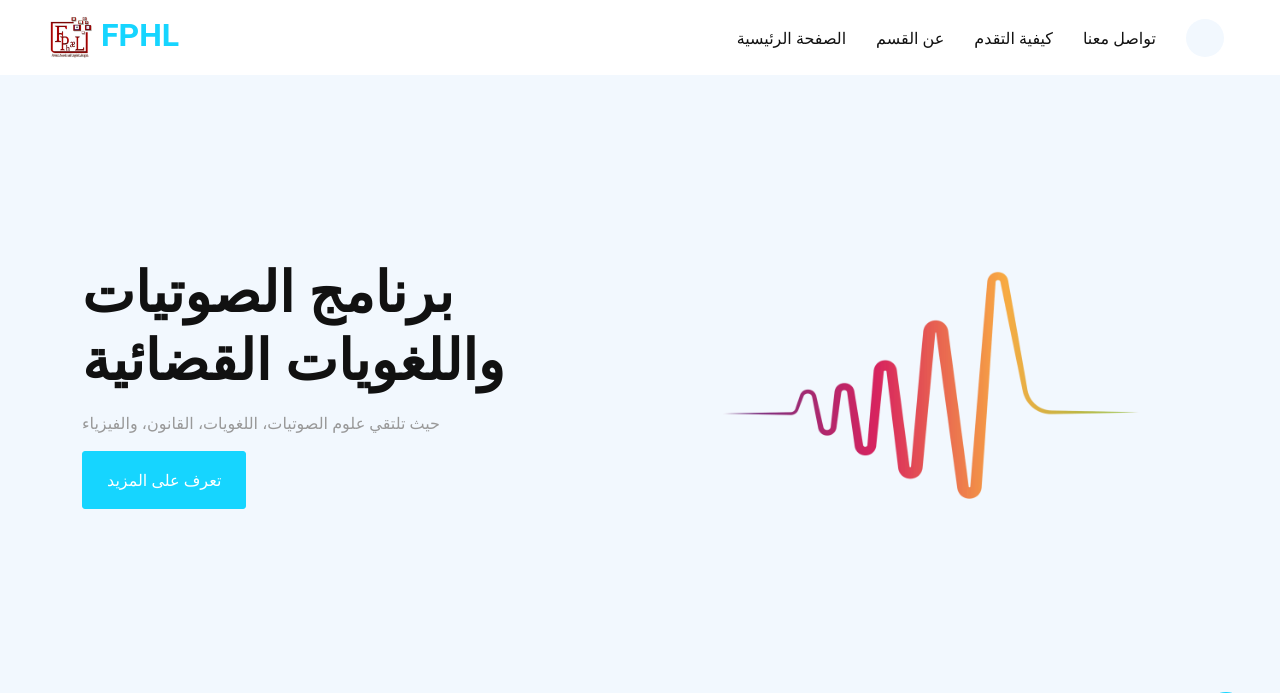
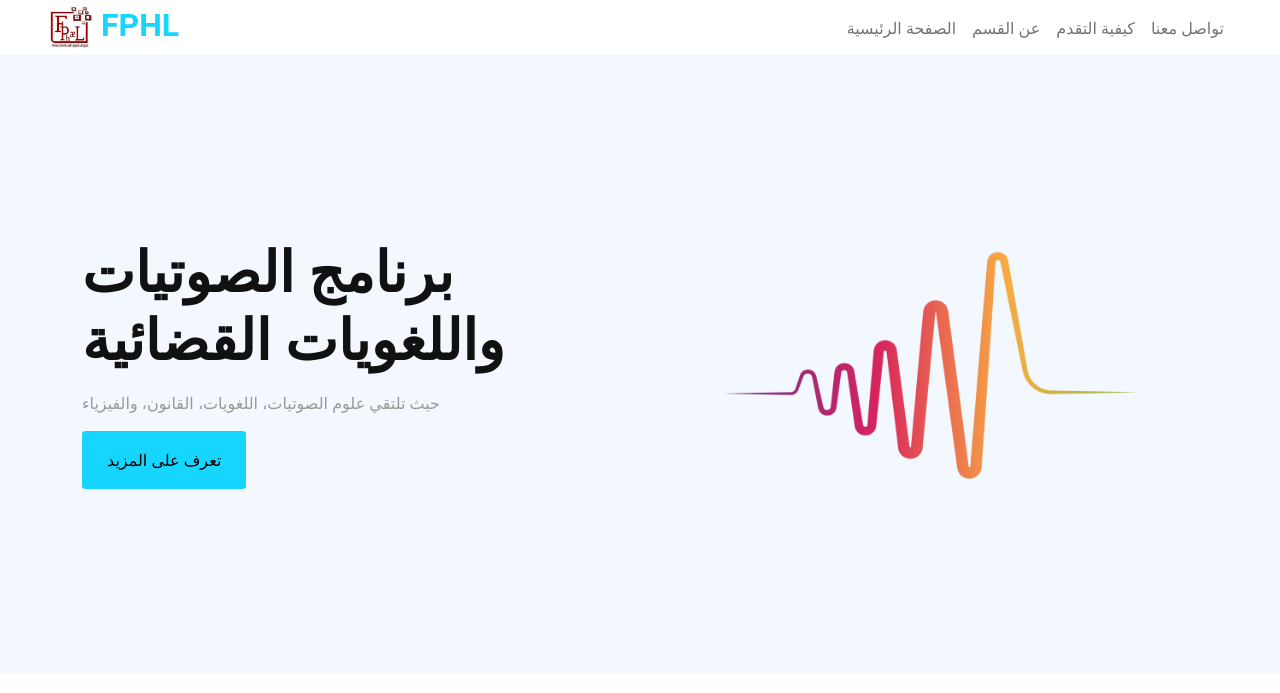
Before and after one commit to mohabgabber/fphlcore, a Django app: page / in a window 1280 px wide. Shown: the top 693 px of the page. Run offline with Django 4.2, Linux system fonts and the light colour scheme; data that the repository does not hold is empty; some libraries are stand-ins or nearby versions.

Commit message:
removed unnecessary imports

```diff
--- a/landing/templates/landing/about-card.html
+++ /dev/null
@@ -1,29 +0,0 @@
-{% load static %}
-<div class="container-xxl py-5">
-    <div class="container">
-        <div class="row g-5 align-items-center text-end">
-            <div class="col-lg-6 wow fadeInUp" data-wow-delay="0.1s">
-                <img class="img-fluid" src="{% static 'img/hero-6.jpg' %}" alt="">
-            </div>
-            <div class="col-lg-6 wow fadeInUp" data-wow-delay="0.5s">
-                <div class="h-100">
-                    <h1 class="display-6">عن القسم</h1>
-                    <p class="fs-4">
-                        صمم برنامج الصوتيات واللغويات القضائية ليتسق مع رسالة جامعة الاسكندرية فى تشجيع الدراسات البينية
-                        التى تسهم فى مجالات
-                        مهمة فى المجتمع، إذ يهدف البرنامج إلى تخريج طلاب قادرين على استخدام اللغة فى تحليل البيانات
-                        الوصفية فى مجموعة واسعة من
-                        سياقات الخطاب القانونى المكتوبة والمنطوقة</p>
-                    <p class="fs-4">
-                        ومن خلال هذا البرنامج سيصبح بوسع الخريجين استخدام
-                        الادوات والتقنيات الحديثة
-                        فى التعرف على المجرمين من خلال أصواتهم سمعيا وتحليليا. وهذه القدرات تؤهلهم للعمل كخبراء أو
-                        استشاريين لغويين - من ناحية
-                        اللغة والصوت - فى المحاكم وفى الأمور القضائية
-                    </p>
-                    <a class="btn btn-primary py-3 px-4" href="{% url 'about' %}">المزيد عن القسم</a>
-                </div>
-            </div>
-        </div>
-    </div>
-</div>
--- a/landing/templates/landing/base.html
+++ b/landing/templates/landing/base.html
@@ -10,9 +10,7 @@
             name="keywords">
         <meta content="{% block description %}{% endblock description %}" name="description">
 
-        <script src="{% static 'js/fontawesome.min.js' %}" crossorigin="anonymous"></script>
         <link href="{% static 'css/bootstrap.min.css' %}" rel="stylesheet">
-        <link href="{% static 'css/style.css' %}" rel="stylesheet">
     </head>
 
     <body>
@@ -33,10 +31,7 @@
                     <a href="{% url 'apply' %}" class="nav-item nav-link">كيفية التقدم</a>
                     <a href="{% url 'contact' %}" class="nav-item nav-link">تواصل معنا</a>
                 </div>
-                <div class="h-100 d-lg-inline-flex align-items-center d-none">
-                    <a class="btn btn-square rounded-circle bg-light text-primary me-2"
-                        href="https://www.facebook.com/fphlalex/" target="_blank"><i class="fab fa-facebook-f"></i></a>
-                </div>
+
             </div>
         </nav>
 
@@ -64,13 +59,6 @@
                         <a class="btn btn-outline-secondary mb-2" href="{% url 'apply' %}">كيفية التقدم</a>
                         <a class="btn btn-outline-secondary mb-2" href="{% url 'contact' %}">تواصل معنا</a>
                     </div>
-                    <div class="col-lg-3 col-md-6">
-                        <h5 class="mb-4">تابعنا</h5>
-                        <div class="d-flex">
-                            <a class="btn btn-square rounded-circle me-1" href="https://facebook.com/fphlalex"
-                                target="_blank"><i class="fab fa-facebook-f"></i></a>
-                        </div>
-                    </div>
                 </div>
             </div>
             <div class="container-fluid copyright">
@@ -88,7 +76,7 @@
                 class="fa-solid fa-arrow-up"></i></a>
 
         <script src="{% static 'js/bootstrap.bundle.min.js' %}"></script>
-        <script src="{% static 'js/main.js' %}"></script>
+
     </body>
 
 </html>
```
Also changed, not shown: landing/templates/landing/about.html (+28 -1 lines), landing/templates/landing/land.html (+28 -1 lines).
